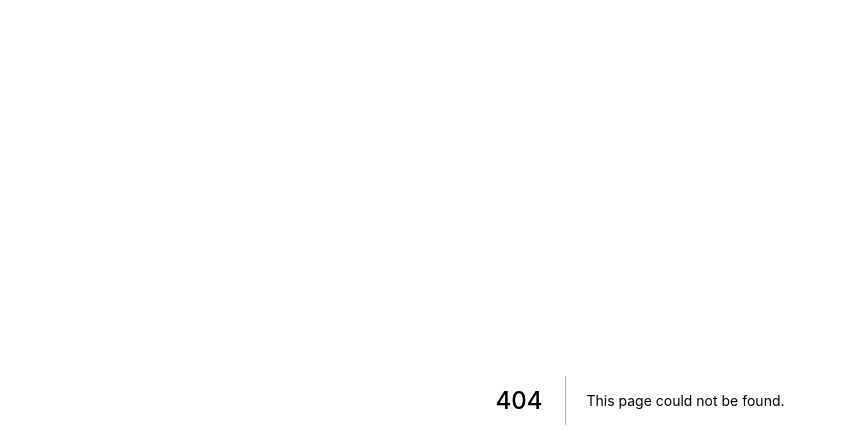
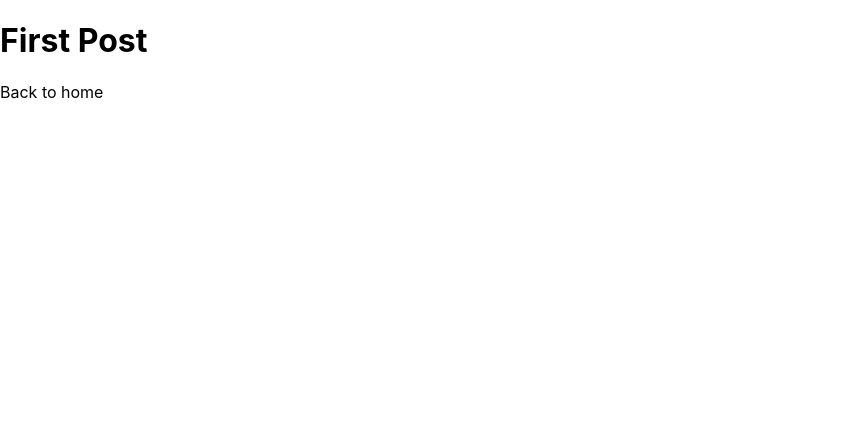
Before and after one commit to Tetsuya-Minase/program-samples, a Next.js app in the folder next-sample/: page /posts/first-post in a window 1280 px wide. Before the commit this address had no page. Shown: the top 448 px of the page, without its empty margins (0-846 px from the left). Built offline with nearby package versions, Linux system fonts and the light colour scheme.

Commit message:
feat: link components.

```diff
--- a/next-sample/pages/index.js
+++ b/next-sample/pages/index.js
@@ -1,5 +1,6 @@
 import Head from 'next/head'
 import styles from '../styles/Home.module.css'
+import Link from 'next/link';
 
 export default function Home() {
   return (
@@ -11,7 +12,7 @@
 
       <main className={styles.main}>
         <h1 className={styles.title}>
-          Welcome to <a href="https://nextjs.org">Next.js!</a>
+          Read <Link href="/posts/first-post"><a>this page!</a></Link>
         </h1>
 
         <p className={styles.description}>
--- /dev/null
+++ b/next-sample/pages/posts/first-post.js
@@ -0,0 +1,9 @@
+import Link from 'next/link';
+// 関数名は何でも良いけど、default exportする必要がある
+export default function FirstPost() {
+  return (
+    <>
+      <h1>First Post</h1>
+      <p><Link href="/"><a>Back to home</a></Link></p>
+    </>);
+}
```
